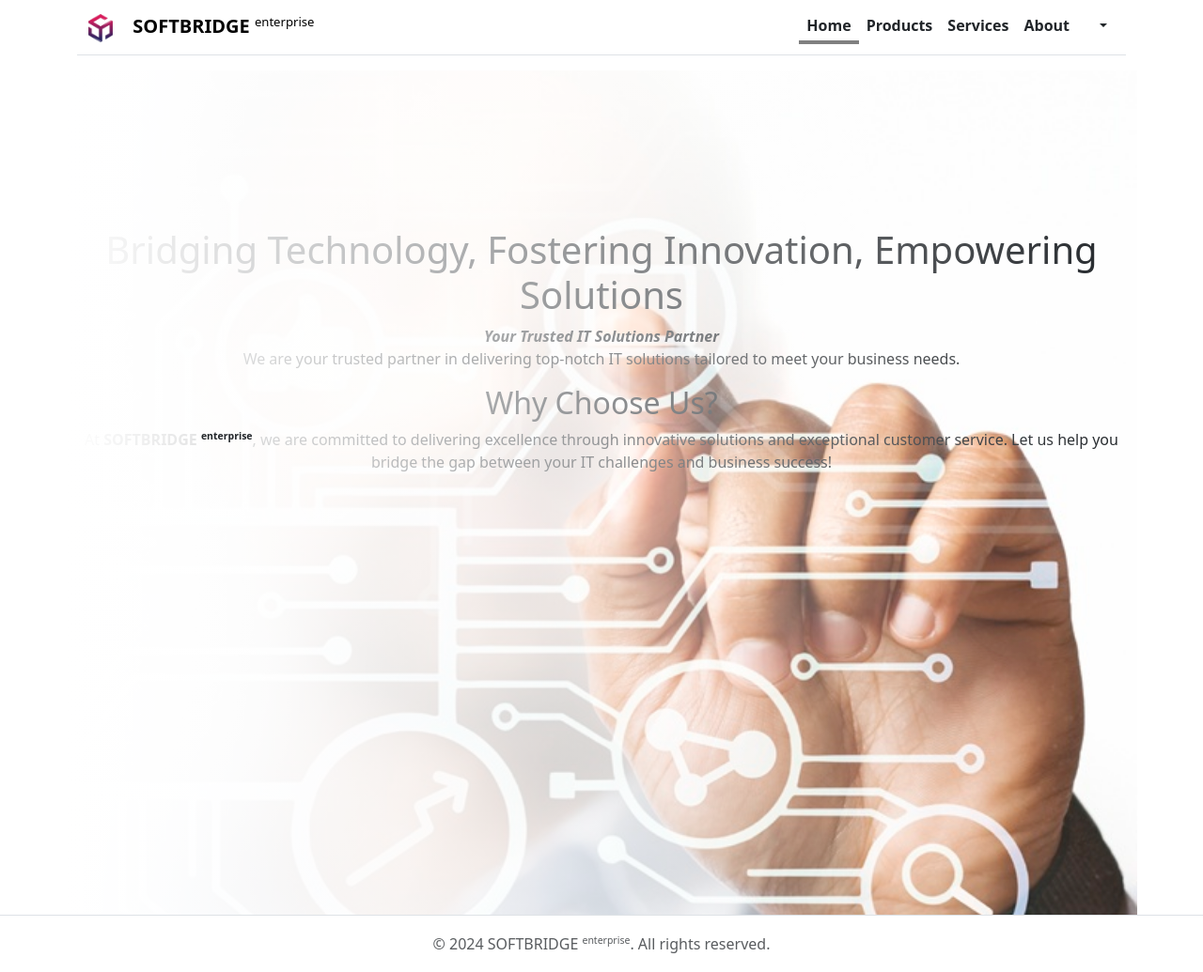
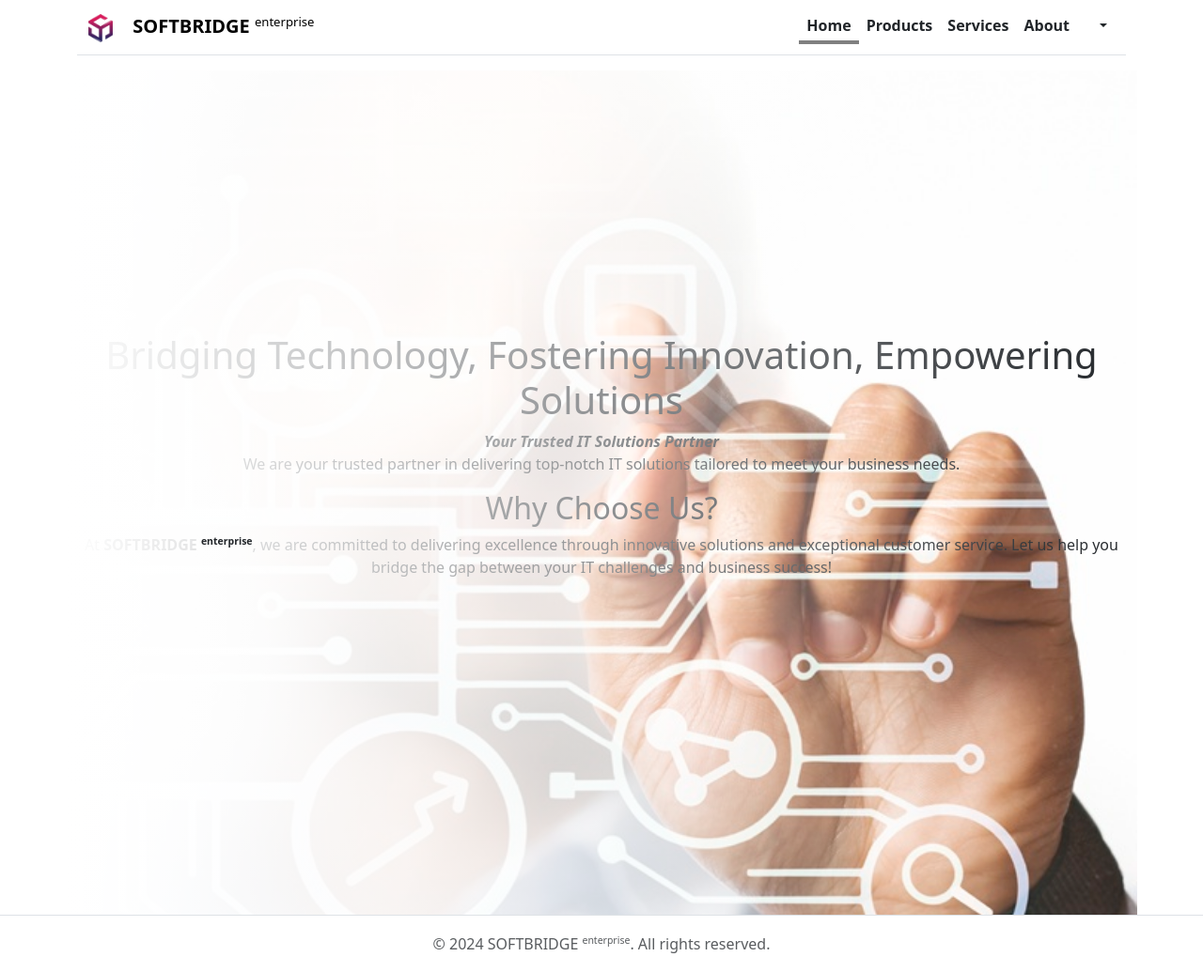
Before and after one commit to mfauziii/softbridge.github.io, a Jekyll site: the page built from index.md, in a window 1280 px wide. Shown: the whole page at 94% size. Built offline with Jekyll 4.4.1, drawn with Linux system fonts in a browser that asks for light colours; nearby versions of some CDN libraries.

Commit message:
Update main.html

```diff
--- a/_layouts/main.html
+++ b/_layouts/main.html
@@ -2,7 +2,7 @@
 {% include header.html %}
 <main class="container text-center background-fade">
   <div class="fade-overlay"></div>
-  <div style="padding-top:15%">
+  <div style="padding-top:25%">
     {{ content }}
   </div>
 </main>
```
